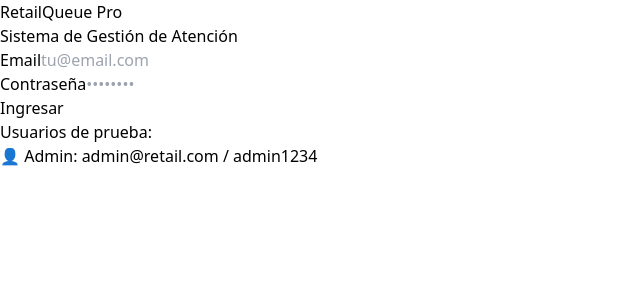
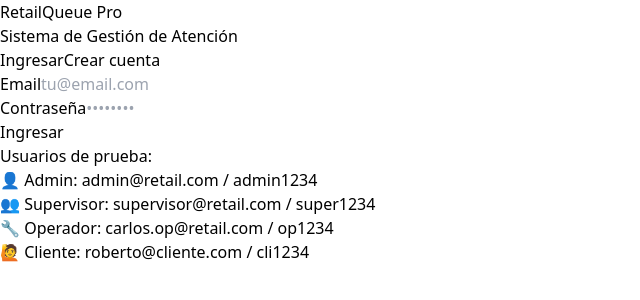
Before and after one commit to CeliClaros/Proyecto_Retail, a React app in the folder frontend/: page / in a window 1280 px wide. Shown: the top 300 px of the page, without its empty margins (0-640 px from the left). Built offline with nearby package versions, Linux system fonts and the light colour scheme; the HTML template or start-up script is replaced by a standard one.

Commit message:
Implement login and registration forms with state management
Added registration functionality and improved login handling.

```diff
--- a/frontend/src/pages/Login.jsx
+++ b/frontend/src/pages/Login.jsx
@@ -2,20 +2,25 @@ import { useState } from "react"
 import api from "../services/api"
 
 export default function Login({ onLogin }) {
-  const [email, setEmail] = useState("")
+  const [modo, setModo]         = useState("login") // "login" | "registro"
+  const [email, setEmail]       = useState("")
   const [password, setPassword] = useState("")
-  const [error, setError] = useState("")
-  const [loading, setLoading] = useState(false)
+  const [nombre, setNombre]     = useState("")
+  const [apellido, setApellido] = useState("")
+  const [telefono, setTelefono] = useState("")
+  const [error, setError]       = useState("")
+  const [exito, setExito]       = useState("")
+  const [loading, setLoading]   = useState(false)
 
   const handleLogin = async () => {
     setLoading(true)
     setError("")
     try {
       const res = await api.post("/auth/login", { email, password })
-      const { access_token, rol, nombre, id } = res.data
+      const { access_token, rol, nombre: nom, id } = res.data
       localStorage.setItem("token", access_token)
       localStorage.setItem("rol", rol)
-      localStorage.setItem("nombre", nombre)
+      localStorage.setItem("nombre", nom)
       localStorage.setItem("id", id)
       localStorage.setItem("email", email)
       onLogin(rol)
@@ -26,53 +31,157 @@ export default function Login({ onLogin }) {
     }
   }
 
+  const handleRegistro = async () => {
+    if (!nombre || !apellido || !email || !password) {
+      setError("Completá todos los campos obligatorios")
+      return
+    }
+    setLoading(true)
+    setError("")
+    setExito("")
+    try {
+      await api.post("/auth/registro", {
+        nombre,
+        apellido,
+        email,
+        password,
+        telefono: telefono || null,
+        rol: "CLIENTE"
+      })
+      setExito("✅ Cuenta creada. Ya podés ingresar con tu email y contraseña.")
+      setModo("login")
+      setNombre("")
+      setApellido("")
+      setTelefono("")
+    } catch (e) {
+      const msg = e.response?.data?.detail
+      if (typeof msg === "string") setError(msg)
+      else setError("Error al crear la cuenta. El email puede estar en uso.")
+    } finally {
+      setLoading(false)
+    }
+  }
+
+  const limpiar = (nuevoModo) => {
+    setError("")
+    setExito("")
+    setEmail("")
+    setPassword("")
+    setNombre("")
+    setApellido("")
+    setTelefono("")
+    setModo(nuevoModo)
+  }
+
   return (
     <div className="min-h-screen bg-gradient-to-br from-blue-600 to-blue-900 flex items-center justify-center">
       <div className="bg-white rounded-2xl shadow-2xl p-8 w-full max-w-md">
-        <div className="text-center mb-8">
+        <div className="text-center mb-6">
           <h1 className="text-3xl font-bold text-blue-800">RetailQueue Pro</h1>
           <p className="text-gray-500 mt-2">Sistema de Gestión de Atención</p>
         </div>
 
+        {/* Tabs login / registro */}
+        <div className="flex rounded-lg bg-gray-100 p-1 mb-6">
+          <button
+            onClick={() => limpiar("login")}
+            className={"flex-1 py-2 rounded-md text-sm font-medium transition " +
+              (modo === "login" ? "bg-white shadow text-blue-700" : "text-gray-500 hover:text-gray-700")}>
+            Ingresar
+          </button>
+          <button
+            onClick={() => limpiar("registro")}
+            className={"flex-1 py-2 rounded-md text-sm font-medium transition " +
+              (modo === "registro" ? "bg-white shadow text-blue-700" : "text-gray-500 hover:text-gray-700")}>
+            Crear cuenta
+          </button>
+        </div>
+
+        {exito && (
+          <div className="mb-4 p-3 bg-green-50 border border-green-200 rounded-lg text-green-700 text-sm">
+            {exito}
+          </div>
+        )}
+
+        {/* ── FORMULARIO LOGIN ── */}
+        {modo === "login" && (
           <div className="space-y-4">
             <div>
               <label className="block text-sm font-medium text-gray-700 mb-1">Email</label>
-            <input
-              type="email"
-              value={email}
-              onChange={e => setEmail(e.target.value)}
+              <input type="email" value={email} onChange={e => setEmail(e.target.value)}
                 className="w-full border border-gray-300 rounded-lg px-4 py-2 focus:outline-none focus:ring-2 focus:ring-blue-500"
-              placeholder="tu@email.com"
-            />
+                placeholder="tu@email.com" />
             </div>
-
             <div>
               <label className="block text-sm font-medium text-gray-700 mb-1">Contraseña</label>
-            <input
-              type="password"
-              value={password}
-              onChange={e => setPassword(e.target.value)}
+              <input type="password" value={password} onChange={e => setPassword(e.target.value)}
                 onKeyDown={e => e.key === "Enter" && handleLogin()}
                 className="w-full border border-gray-300 rounded-lg px-4 py-2 focus:outline-none focus:ring-2 focus:ring-blue-500"
-              placeholder="••••••••"
-            />
+                placeholder="••••••••" />
             </div>
-
             {error && <p className="text-red-500 text-sm">{error}</p>}
-
-          <button
-            onClick={handleLogin}
-            disabled={loading}
-            className="w-full bg-blue-600 hover:bg-blue-700 text-white font-semibold py-3 rounded-lg transition disabled:opacity-50"
-          >
+            <button onClick={handleLogin} disabled={loading}
+              className="w-full bg-blue-600 hover:bg-blue-700 text-white font-semibold py-3 rounded-lg transition disabled:opacity-50">
               {loading ? "Ingresando..." : "Ingresar"}
             </button>
           </div>
+        )}
 
-        <div className="mt-6 p-4 bg-gray-50 rounded-lg text-sm text-gray-600">
-          <p className="font-medium mb-2">Usuarios de prueba:</p>
+        {/* ── FORMULARIO REGISTRO ── */}
+        {modo === "registro" && (
+          <div className="space-y-4">
+            <div className="grid grid-cols-2 gap-3">
+              <div>
+                <label className="block text-sm font-medium text-gray-700 mb-1">Nombre *</label>
+                <input type="text" value={nombre} onChange={e => setNombre(e.target.value)}
+                  className="w-full border border-gray-300 rounded-lg px-4 py-2 focus:outline-none focus:ring-2 focus:ring-blue-500"
+                  placeholder="Juan" />
+              </div>
+              <div>
+                <label className="block text-sm font-medium text-gray-700 mb-1">Apellido *</label>
+                <input type="text" value={apellido} onChange={e => setApellido(e.target.value)}
+                  className="w-full border border-gray-300 rounded-lg px-4 py-2 focus:outline-none focus:ring-2 focus:ring-blue-500"
+                  placeholder="García" />
+              </div>
+            </div>
+            <div>
+              <label className="block text-sm font-medium text-gray-700 mb-1">Email *</label>
+              <input type="email" value={email} onChange={e => setEmail(e.target.value)}
+                className="w-full border border-gray-300 rounded-lg px-4 py-2 focus:outline-none focus:ring-2 focus:ring-blue-500"
+                placeholder="tu@email.com" />
+            </div>
+            <div>
+              <label className="block text-sm font-medium text-gray-700 mb-1">Teléfono (WhatsApp)</label>
+              <input type="text" value={telefono} onChange={e => setTelefono(e.target.value)}
+                className="w-full border border-gray-300 rounded-lg px-4 py-2 focus:outline-none focus:ring-2 focus:ring-blue-500"
+                placeholder="5491112345678" />
+              <p className="text-xs text-gray-400 mt-1">Con código de país, sin + ni espacios. Necesario para recibir notificaciones.</p>
+            </div>
+            <div>
+              <label className="block text-sm font-medium text-gray-700 mb-1">Contraseña *</label>
+              <input type="password" value={password} onChange={e => setPassword(e.target.value)}
+                className="w-full border border-gray-300 rounded-lg px-4 py-2 focus:outline-none focus:ring-2 focus:ring-blue-500"
+                placeholder="••••••••" />
+            </div>
+            {error && <p className="text-red-500 text-sm">{error}</p>}
+            <button onClick={handleRegistro} disabled={loading}
+              className="w-full bg-blue-600 hover:bg-blue-700 text-white font-semibold py-3 rounded-lg transition disabled:opacity-50">
+              {loading ? "Creando cuenta..." : "Crear cuenta"}
+            </button>
+            <p className="text-xs text-gray-400 text-center">* Campos obligatorios</p>
+          </div>
+        )}
+
+        {/* Usuarios de prueba — solo en login */}
+        {modo === "login" && (
+          <div className="mt-6 p-4 bg-gray-50 rounded-lg text-xs text-gray-500">
+            <p className="font-medium mb-1 text-gray-600">Usuarios de prueba:</p>
             <p>👤 Admin: admin@retail.com / admin1234</p>
+            <p>👥 Supervisor: supervisor@retail.com / super1234</p>
+            <p>🔧 Operador: carlos.op@retail.com / op1234</p>
+            <p>🙋 Cliente: roberto@cliente.com / cli1234</p>
           </div>
+        )}
       </div>
     </div>
   )
```
Lines whose indentation alone changed are shown as unchanged.
